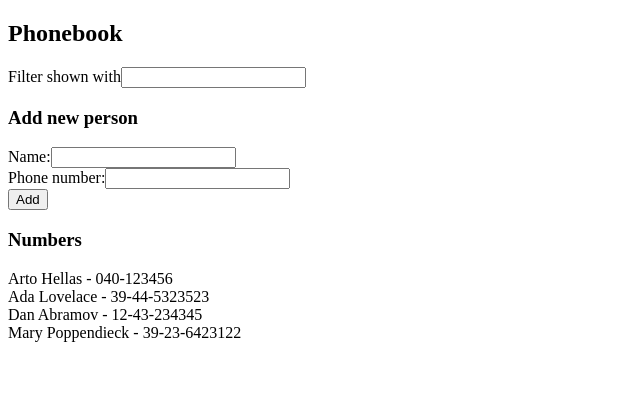
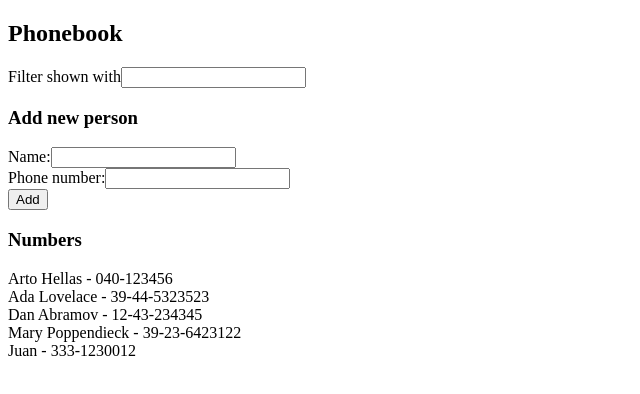
Before and after one commit to devJuanS/fullstackopen-course, a React (Vite) app in the folder part-02/phonebook/: page / in a window 1280 px wide. Shown: the top 394 px of the page, without its empty margins (0-640 px from the left). Built offline with nearby package versions, Linux system fonts and the light colour scheme; data requests are answered from the project's data file.

Commit message:
add feature to save data in server for addPerson method

```diff
--- a/part-02/phonebook/db.json
+++ b/part-02/phonebook/db.json
@@ -1,24 +1,29 @@
 {
   "persons": [
     {
+      "id": 1,
       "name": "Arto Hellas",
-      "number": "040-123456",
-      "id": 1
+      "number": "040-123456"
     },
     {
+      "id": 2,
       "name": "Ada Lovelace",
-      "number": "39-44-5323523",
-      "id": 2
+      "number": "39-44-5323523"
     },
     {
+      "id": 3,
       "name": "Dan Abramov",
-      "number": "12-43-234345",
-      "id": 3
+      "number": "12-43-234345"
     },
     {
+      "id": 4,
       "name": "Mary Poppendieck",
-      "number": "39-23-6423122",
-      "id": 4
+      "number": "39-23-6423122"
+    },
+    {
+      "id": 5,
+      "name": "Juan",
+      "number": "333-1230012"
     }
   ]
 }
--- a/part-02/phonebook/src/App.jsx
+++ b/part-02/phonebook/src/App.jsx
@@ -1,5 +1,7 @@
 import { useState, useEffect } from 'react';
 import axios from 'axios';
+
+const baseURL = 'http://localhost:3001/persons';
 
 /**
  * Filter component to show names according the entered value.
@@ -84,7 +86,7 @@ function App() {
    */
   useEffect(() => {
     axios
-        .get('http://localhost:3001/persons')
+        .get(baseURL)
         .then( response => setPersons(response.data) )
   }, []);
 
@@ -115,12 +117,16 @@ function App() {
     }
 
     const personObject = {
+      id: persons.length + 1,
       name: newName,
       number: newNumber,
-      id: persons.length + 1,
     };
 
-    setPersons( persons.concat( personObject ) );
+    // saving new person in server
+    axios
+      .post( baseURL, personObject )
+      .then( response => setPersons( persons.concat(response.data) ) );
+
     setNewName('');
     setNewNumber('');
   }
```
Also changed, not shown: 2 other files (tests, documents, lock files or other folders).
